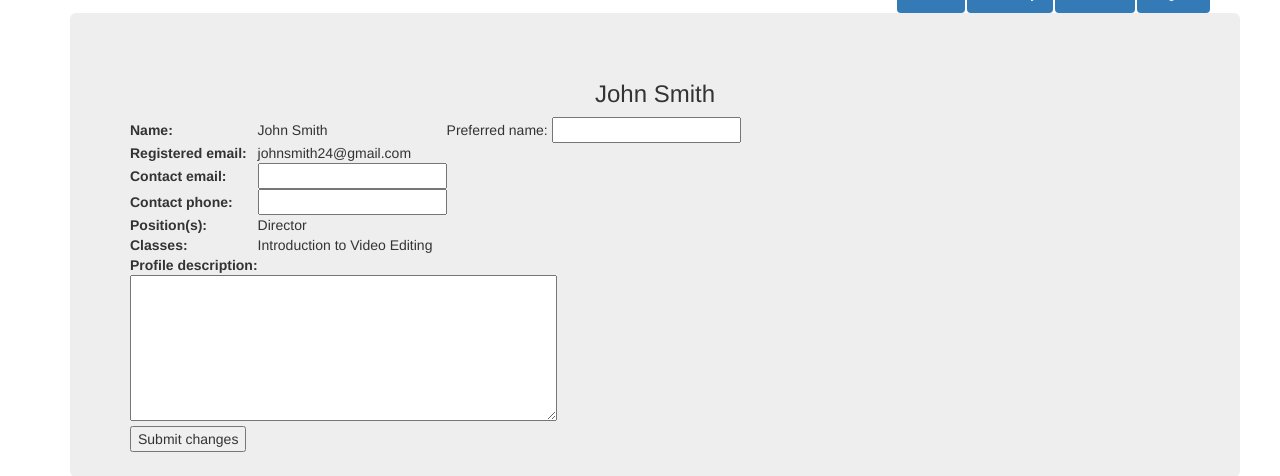
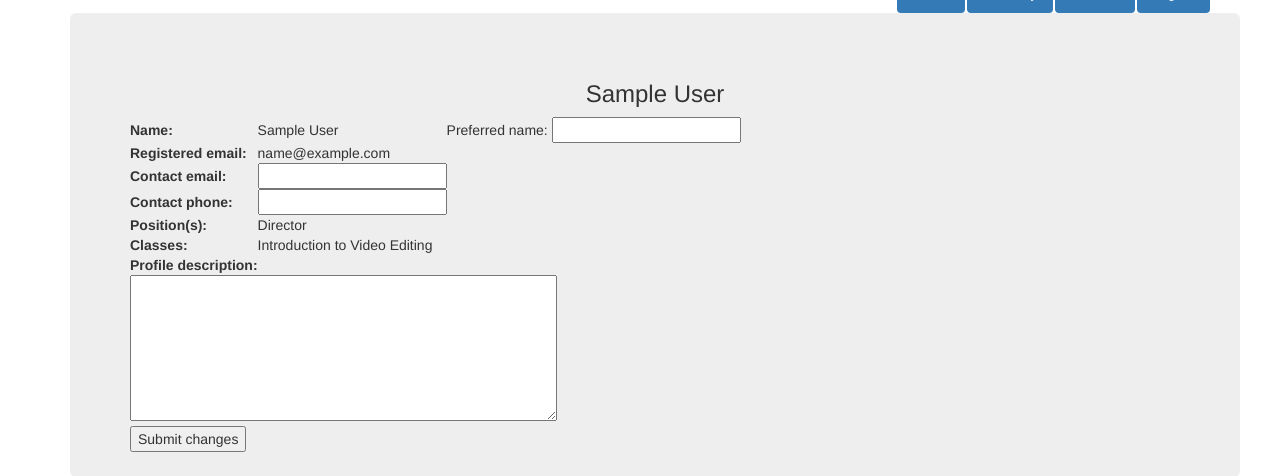
Before and after one commit to helenawu1998/pasadena-media, a Flask app: page /account in a window 1280 px wide. Shown: the part 47-523 px from the top of the page. Run offline with Flask 2, Linux system fonts and the light colour scheme; a user stored in the database is signed in; tables that the repository leaves empty hold one stand-in row (values such as "Sample post"); some libraries are stand-ins or nearby versions.

Commit message:
Add database connection to account page

```diff
--- a/app/modules/profile/routes.py
+++ b/app/modules/profile/routes.py
@@ -1,20 +1,23 @@
-from flask import request, render_template, make_response
+from flask import request, render_template, make_response, redirect
 from flask import current_app as app
 from app.models import db, User, Profile, Course, Position, Production
 from app.modules.profile import blueprint
+from flask_login import current_user
 
 @blueprint.route("/profile")
 def show_profile():
-    # need to check login authorization
     #user, profile = get_user()
     #return render_template("profile.html", user=user, profile=profile)
     return render_template("profile.html")
 @blueprint.route("/account")
 def show_account():
-    # need if not logged in, makes you login
+    if current_user.is_authenticated:
+        if current_user.profile:
+            profile = current_user.profile[0]
+        return render_template("account.html", user=current_user, profile=profile)
+    return redirect(url_for('login.login'))
     #user, profile = get_user()
-    #return render_template("account.html", user=user, profile=profile)
-    return render_template("account.html")
+
 '''def get_user():
     # Get a user's information.
     email = request.args.get('email')
--- a/app/modules/profile/templates/account.html
+++ b/app/modules/profile/templates/account.html
@@ -7,16 +7,16 @@
 <!-- uses donut as inspo -->
 <title>User Profile Page</title>
 	<div class='container theme-showcase jumbotron' style='float: none; padding-bottom: 25px'>
-		<h3 align="center"> John Smith </h3>
+		<h3 align="center"> {{profile.first_name}} {{profile.last_name}} </h3>
 	<table>
 		<tr>
 			<th>Name:</th>
-			<td>John Smith</td>
+			<td>{{profile.first_name}} {{profile.last_name}}</td>
 			<td>Preferred name: <input type="text" name="prefname"></td>
 		</tr>
 		<tr>
 			<th>Registered email:</th>
-			<td>johnsmith24@gmail.com </td>
+			<td>{{user.email}} </td>
 		</tr>
 		<tr>
 			<th>Contact email:</th>
--- a/app/templates/base.html
+++ b/app/templates/base.html
@@ -12,10 +12,10 @@
           <li role="presentation" class="active"><a href="{{ url_for('index') }}">Home</a></li>
           <li role="presentation" class="active"><a href="{{ url_for('directory_search.index') }}">Directory</a></li>
 	  <!-- <li role="presentation" class="active"><a href="{{ url_for('profile.show_profile') }}">Profile</a></li> -->
-	  <li role="presentation" class="active"><a href="{{ url_for('profile.show_account') }}">Account</a></li>
       {% if current_user.is_anonymous %}
         <li role="presentation" class="active"><a href="{{ url_for('login.login') }}">Login</a></li>
       {% else %}
+      	<li role="presentation" class="active"><a href="{{ url_for('profile.show_account') }}">Account</a></li>
         <li role="presentation" class="active"><a href="{{ url_for('login.logout') }}">Logout</a></li>
       {% endif %}
         </ul>
```
